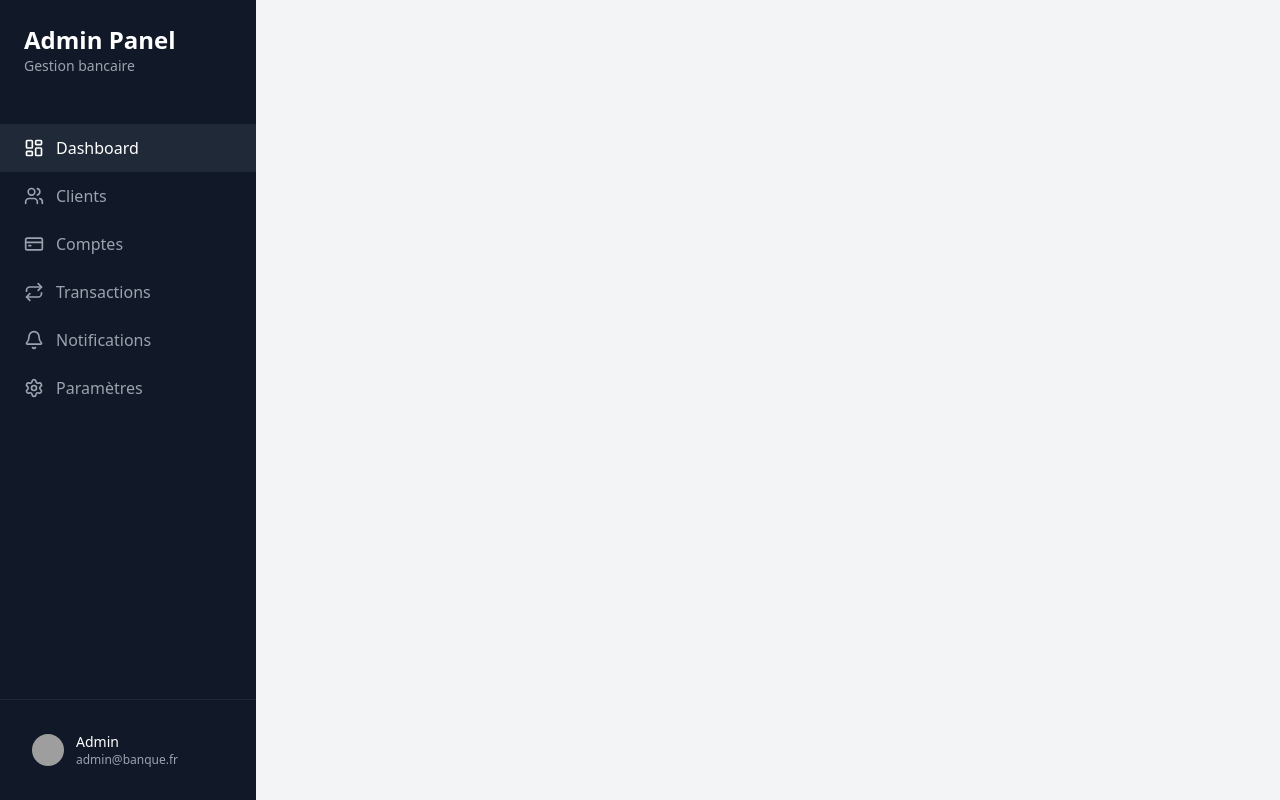
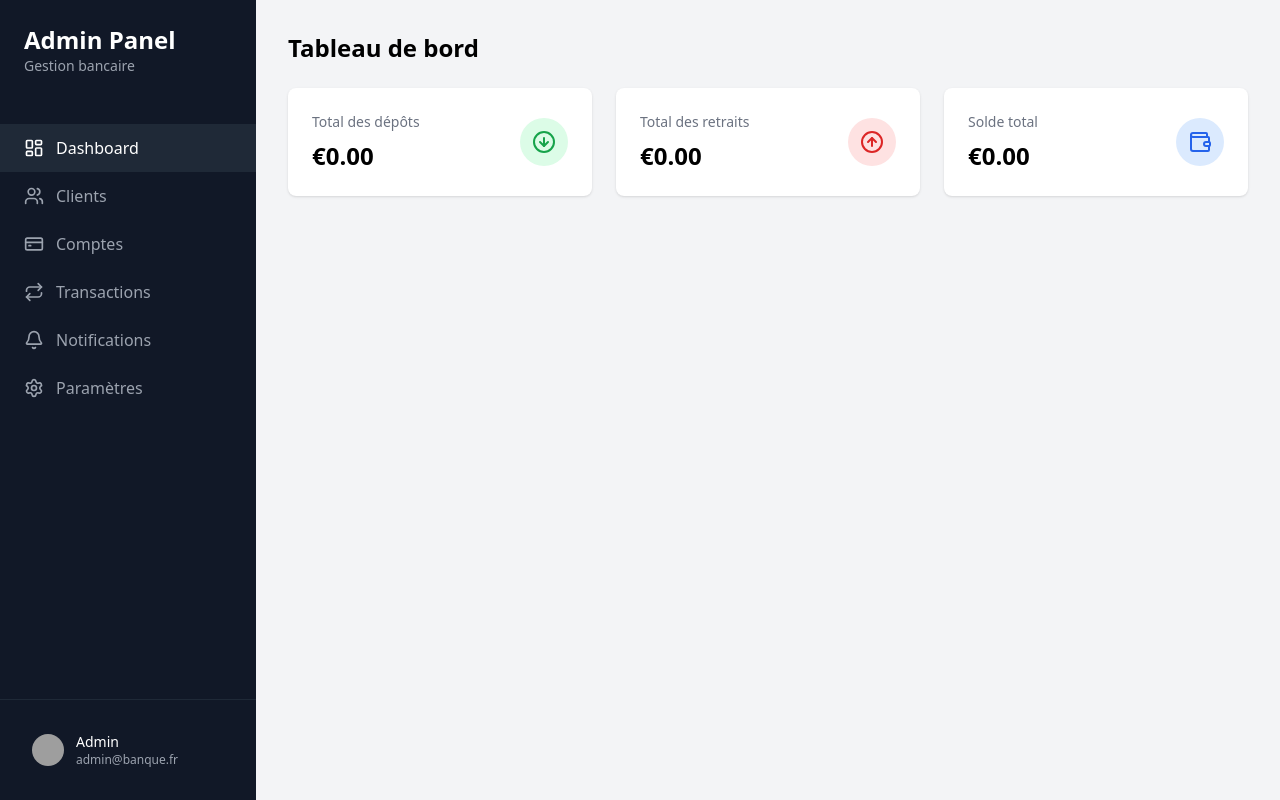
Before and after one commit to uid0Z0uh4iri/Banking_app, a PHP site: page /statistiques.php in a window 1280 px wide. Run offline with PHP 8.4, Linux system fonts and the light colour scheme; some libraries are stand-ins or nearby versions; grey boxes are pictures that could not be loaded.

Commit message:
Adding Cards to display statistiscs

```diff
--- a/admin/statistiques.php
+++ b/admin/statistiques.php
@@ -59,6 +59,53 @@
                 </div>
             </div>
         </div>
+
+        <!-- Main Content -->
+        <div class="flex-1 p-8">
+            <h2 class="text-2xl font-bold mb-6">Tableau de bord</h2>
+
+            <!-- Statistics Cards Grid -->
+            <div class="grid grid-cols-1 md:grid-cols-3 gap-6">
+                <!-- Total Deposits Card -->
+                <div class="bg-white rounded-lg shadow p-6">
+                    <div class="flex items-center justify-between">
+                        <div>
+                            <p class="text-gray-500 text-sm">Total des dépôts</p>
+                            <h3 class="text-2xl font-bold mt-2">€0.00</h3>
+                        </div>
+                        <div class="bg-green-100 p-3 rounded-full">
+                            <i data-lucide="arrow-down-circle" class="w-6 h-6 text-green-600"></i>
+                        </div>
+                    </div>
+                </div>
+
+                <!-- Total Withdrawals Card -->
+                <div class="bg-white rounded-lg shadow p-6">
+                    <div class="flex items-center justify-between">
+                        <div>
+                            <p class="text-gray-500 text-sm">Total des retraits</p>
+                            <h3 class="text-2xl font-bold mt-2">€0.00</h3>
+                        </div>
+                        <div class="bg-red-100 p-3 rounded-full">
+                            <i data-lucide="arrow-up-circle" class="w-6 h-6 text-red-600"></i>
+                        </div>
+                    </div>
+                </div>
+
+                <!-- Total Balance Card -->
+                <div class="bg-white rounded-lg shadow p-6">
+                    <div class="flex items-center justify-between">
+                        <div>
+                            <p class="text-gray-500 text-sm">Solde total</p>
+                            <h3 class="text-2xl font-bold mt-2">€0.00</h3>
+                        </div>
+                        <div class="bg-blue-100 p-3 rounded-full">
+                            <i data-lucide="wallet" class="w-6 h-6 text-blue-600"></i>
+                        </div>
+                    </div>
+                </div>
+            </div>
+        </div>
     </div>
 
     <script>
```
